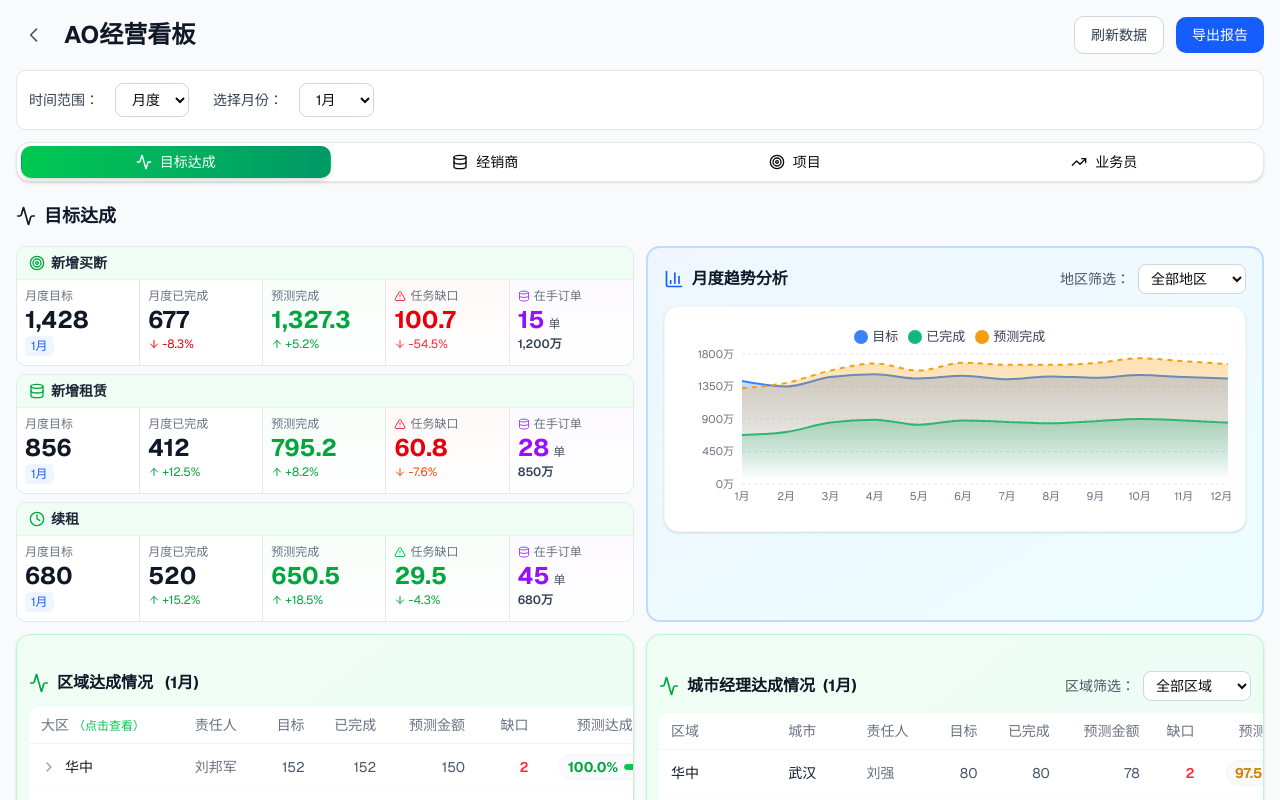
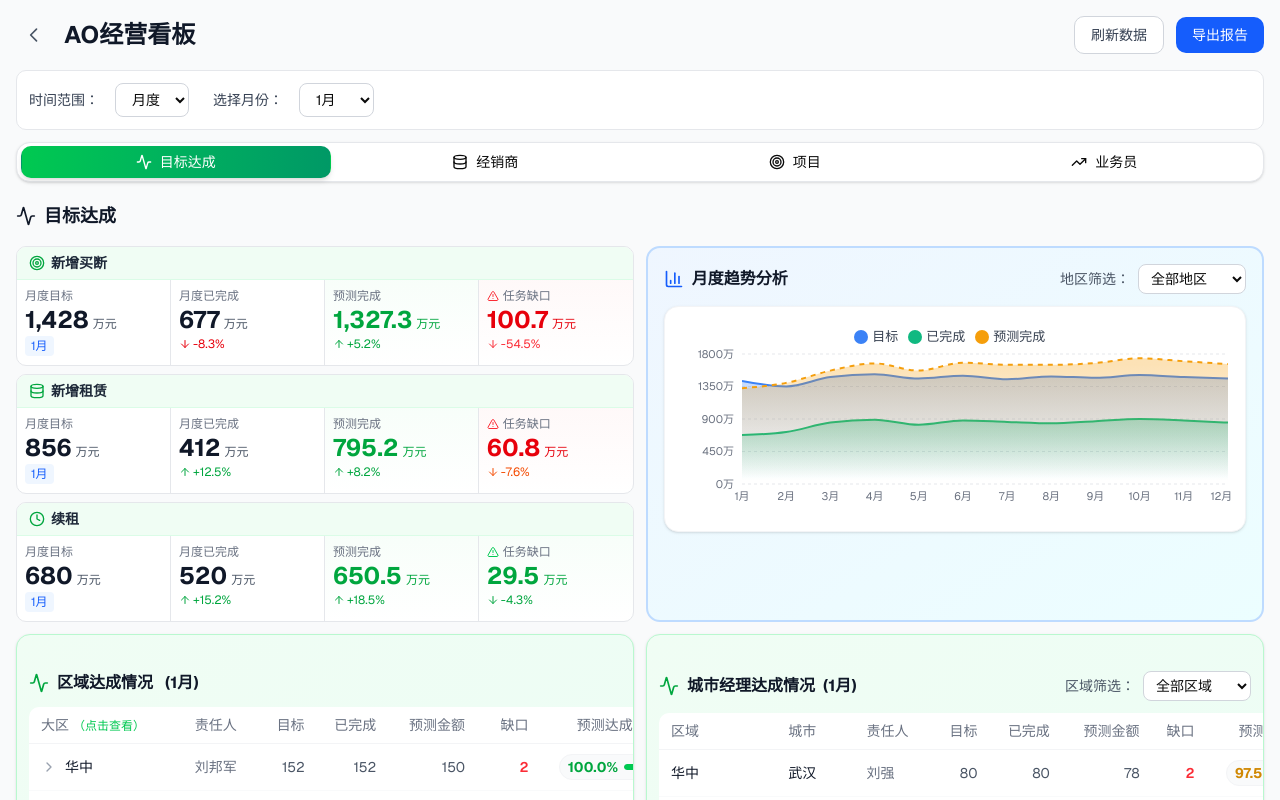
Before and after one commit to navylee1990/coze_jsc, a Next.js app: page /sales in a window 1280 px wide. Shown: the top 800 px of the page. Built offline with nearby package versions, Linux system fonts and the light colour scheme.

Commit message:
fix: 去除KPI指标中的在手订单并为目标添加万元单位

```diff
--- a/src/app/sales/page.tsx
+++ b/src/app/sales/page.tsx
@@ -786,7 +786,7 @@ export default function SalesDashboard() {
                   <span className="text-sm font-bold text-gray-800">新增买断</span>
                 </div>
               </div>
-              <div className="grid grid-cols-2 sm:grid-cols-5">
+              <div className="grid grid-cols-2 sm:grid-cols-4">
                 {/* 目标 */}
                 <div className="border-r border-b sm:border-b-0 border-gray-200 px-2 py-2">
                   <div className="flex items-center justify-between mb-1">
@@ -794,7 +794,10 @@ export default function SalesDashboard() {
                       <span>{timeRangeLabel}目标</span>
                     </div>
                   </div>
-                  <div className="text-2xl font-bold text-gray-900 leading-none">{currentRangeData.target.toLocaleString()}</div>
+                  <div className="flex items-baseline gap-1">
+                    <span className="text-2xl font-bold text-gray-900 leading-none">{currentRangeData.target.toLocaleString()}</span>
+                    <span className="text-xs text-gray-600">万元</span>
+                  </div>
                   <div className="text-xs text-blue-600 bg-blue-50 inline-block px-1.5 py-0.5 rounded mt-1">
                     {timeRange === 'month' ? `${selectedMonth}月` : timeRange === 'quarter' ? selectedQuarter : '2026'}
                   </div>
@@ -803,7 +806,10 @@ export default function SalesDashboard() {
                 {/* 已完成 */}
                 <div className="border-b sm:border-b-0 sm:border-r border-gray-200 px-2 py-2">
                   <div className="text-xs font-medium text-gray-500 mb-1">{timeRangeLabel}已完成</div>
-                  <div className="text-2xl font-bold text-gray-900 leading-none">{currentRangeData.completed.toLocaleString()}</div>
+                  <div className="flex items-baseline gap-1">
+                    <span className="text-2xl font-bold text-gray-900 leading-none">{currentRangeData.completed.toLocaleString()}</span>
+                    <span className="text-xs text-gray-600">万元</span>
+                  </div>
                   <div className="flex items-center gap-0.5 text-xs text-red-600 mt-1">
                     <ArrowDown className="w-3 h-3" />
                     <span>-8.3%</span>
@@ -811,9 +817,12 @@ export default function SalesDashboard() {
                 </div>
 
                 {/* 预测完成 */}
-                <div className="border-r border-gray-200 px-2 py-2 bg-gradient-to-b from-green-50/50 to-transparent">
+                <div className="border-b sm:border-b-0 sm:border-r border-gray-200 px-2 py-2 bg-gradient-to-b from-green-50/50 to-transparent">
                   <div className="text-xs font-medium text-gray-500 mb-1">预测完成</div>
-                  <div className="text-2xl font-bold text-green-600 leading-none">{currentRangeData.predicted.toLocaleString()}</div>
+                  <div className="flex items-baseline gap-1">
+                    <span className="text-2xl font-bold text-green-600 leading-none">{currentRangeData.predicted.toLocaleString()}</span>
+                    <span className="text-xs text-green-600">万元</span>
+                  </div>
                   <div className="flex items-center gap-0.5 text-xs text-green-600 mt-1">
                     <ArrowUp className="w-3 h-3" />
                     <span>+5.2%</span>
@@ -821,29 +830,19 @@ export default function SalesDashboard() {
                 </div>
 
                 {/* 任务缺口 */}
-                <div className="border-r border-gray-200 px-2 py-2 bg-gradient-to-b from-red-50/50 to-transparent">
+                <div className="px-2 py-2 bg-gradient-to-b from-red-50/50 to-transparent">
                   <div className="flex items-center gap-1 text-xs font-medium text-gray-500 mb-1">
                     <AlertTriangle className="w-3 h-3 text-red-500 flex-shrink-0" />
                     <span>任务缺口</span>
                   </div>
-                  <div className="text-2xl font-bold text-red-600 leading-none">{currentRangeData.gap.toLocaleString()}</div>
+                  <div className="flex items-baseline gap-1">
+                    <span className="text-2xl font-bold text-red-600 leading-none">{currentRangeData.gap.toLocaleString()}</span>
+                    <span className="text-xs text-red-600">万元</span>
+                  </div>
                   <div className="flex items-center gap-0.5 text-xs text-red-500 mt-1">
                     <ArrowDown className="w-3 h-3" />
                     <span>-54.5%</span>
                   </div>
-                </div>
-
-                {/* 在手订单 */}
-                <div className="px-2 py-2 bg-gradient-to-b from-purple-50/50 to-transparent">
-                  <div className="flex items-center gap-1 text-xs font-medium text-gray-500 mb-1">
-                    <Database className="w-3 h-3 text-purple-500 flex-shrink-0" />
-                    <span>在手订单</span>
-                  </div>
-                  <div className="flex items-baseline gap-1">
-                    <span className="text-2xl font-bold text-purple-600 leading-none">15</span>
-                    <span className="text-xs text-gray-600">单</span>
-                  </div>
-                  <div className="text-xs text-gray-700 font-semibold mt-1">1,200万</div>
                 </div>
               </div>
             </div>
@@ -856,7 +855,7 @@ export default function SalesDashboard() {
                   <span className="text-sm font-bold text-gray-800">新增租赁</span>
                 </div>
               </div>
-              <div className="grid grid-cols-2 sm:grid-cols-5">
+              <div className="grid grid-cols-2 sm:grid-cols-4">
                 {/* 目标 */}
                 <div className="border-r border-b sm:border-b-0 border-gray-200 px-2 py-2">
                   <div className="flex items-center justify-between mb-1">
@@ -864,7 +863,10 @@ export default function SalesDashboard() {
                       <span>{timeRangeLabel}目标</span>
                     </div>
                   </div>
-                  <div className="text-2xl font-bold text-gray-900 leading-none">{leaseTimeRangeData[timeRange as keyof typeof leaseTimeRangeData].target.toLocaleString()}</div>
+                  <div className="flex items-baseline gap-1">
+                    <span className="text-2xl font-bold text-gray-900 leading-none">{leaseTimeRangeData[timeRange as keyof typeof leaseTimeRangeData].target.toLocaleString()}</span>
+                    <span className="text-xs text-gray-600">万元</span>
+                  </div>
                   <div className="text-xs text-blue-600 bg-blue-50 inline-block px-1.5 py-0.5 rounded mt-1">
                     {timeRange === 'month' ? `${selectedMonth}月` : timeRange === 'quarter' ? selectedQuarter : '2026'}
                   </div>
@@ -873,7 +875,10 @@ export default function SalesDashboard() {
                 {/* 已完成 */}
                 <div className="border-b sm:border-b-0 sm:border-r border-gray-200 px-2 py-2">
                   <div className="text-xs font-medium text-gray-500 mb-1">{timeRangeLabel}已完成</div>
-                  <div className="text-2xl font-bold text-gray-900 leading-none">{leaseTimeRangeData[timeRange as keyof typeof leaseTimeRangeData].completed.toLocaleString()}</div>
+                  <div className="flex items-baseline gap-1">
+                    <span className="text-2xl font-bold text-gray-900 leading-none">{leaseTimeRangeData[timeRange as keyof typeof leaseTimeRangeData].completed.toLocaleString()}</span>
+                    <span className="text-xs text-gray-600">万元</span>
+                  </div>
                   <div className="flex items-center gap-0.5 text-xs text-green-600 mt-1">
                     <ArrowUp className="w-3 h-3" />
                     <span>+12.5%</span>
@@ -881,9 +886,12 @@ export default function SalesDashboard() {
                 </div>
 
                 {/* 预测完成 */}
-                <div className="border-r border-gray-200 px-2 py-2 bg-gradient-to-b from-green-50/50 to-transparent">
+                <div className="border-b sm:border-b-0 sm:border-r border-gray-200 px-2 py-2 bg-gradient-to-b from-green-50/50 to-transparent">
                   <div className="text-xs font-medium text-gray-500 mb-1">预测完成</div>
-                  <div className="text-2xl font-bold text-green-600 leading-none">{leaseTimeRangeData[timeRange as keyof typeof leaseTimeRangeData].predicted.toLocaleString()}</div>
+                  <div className="flex items-baseline gap-1">
+                    <span className="text-2xl font-bold text-green-600 leading-none">{leaseTimeRangeData[timeRange as keyof typeof leaseTimeRangeData].predicted.toLocaleString()}</span>
+                    <span className="text-xs text-green-600">万元</span>
+                  </div>
                   <div className="flex items-center gap-0.5 text-xs text-green-600 mt-1">
                     <ArrowUp className="w-3 h-3" />
                     <span>+8.2%</span>
@@ -891,29 +899,19 @@ export default function SalesDashboard() {
                 </div>
 
                 {/* 任务缺口 */}
-                <div className="border-r border-gray-200 px-2 py-2 bg-gradient-to-b from-red-50/50 to-transparent">
+                <div className="px-2 py-2 bg-gradient-to-b from-red-50/50 to-transparent">
                   <div className="flex items-center gap-1 text-xs font-medium text-gray-500 mb-1">
                     <AlertTriangle className="w-3 h-3 text-red-500 flex-shrink-0" />
                     <span>任务缺口</span>
                   </div>
-                  <div className="text-2xl font-bold text-red-600 leading-none">{leaseTimeRangeData[timeRange as keyof typeof leaseTimeRangeData].gap.toLocaleString()}</div>
+                  <div className="flex items-baseline gap-1">
+                    <span className="text-2xl font-bold text-red-600 leading-none">{leaseTimeRangeData[timeRange as keyof typeof leaseTimeRangeData].gap.toLocaleString()}</span>
+                    <span className="text-xs text-red-600">万元</span>
+                  </div>
                   <div className="flex items-center gap-0.5 text-xs text-orange-600 mt-1">
                     <ArrowDown className="w-3 h-3" />
                     <span>-7.6%</span>
                   </div>
-                </div>
-
-                {/* 在手订单 */}
-                <div className="px-2 py-2 bg-gradient-to-b from-purple-50/50 to-transparent">
-                  <div className="flex items-center gap-1 text-xs font-medium text-gray-500 mb-1">
-                    <Database className="w-3 h-3 text-purple-500 flex-shrink-0" />
-                    <span>在手订单</span>
-                  </div>
-                  <div className="flex items-baseline gap-1">
-                    <span className="text-2xl font-bold text-purple-600 leading-none">{leaseKPI.orders}</span>
-                    <span className="text-xs text-gray-600">单</span>
-                  </div>
-                  <div className="text-xs text-gray-700 font-semibold mt-1">{leaseKPI.ordersAmount}万</div>
                 </div>
               </div>
             </div>
@@ -926,7 +924,7 @@ export default function SalesDashboard() {
                   <span className="text-sm font-bold text-gray-800">续租</span>
                 </div>
               </div>
-              <div className="grid grid-cols-2 sm:grid-cols-5">
+              <div className="grid grid-cols-2 sm:grid-cols-4">
                 {/* 目标 */}
                 <div className="border-r border-b sm:border-b-0 border-gray-200 px-2 py-2">
                   <div className="flex items-center justify-between mb-1">
@@ -934,7 +932,10 @@ export default function SalesDashboard() {
                       <span>{timeRangeLabel}目标</span>
                     </div>
                   </div>
-                  <div className="text-2xl font-bold text-gray-900 leading-none">{renewalTimeRangeData[timeRange as keyof typeof renewalTimeRangeData].target.toLocaleString()}</div>
+                  <div className="flex items-baseline gap-1">
+                    <span className="text-2xl font-bold text-gray-900 leading-none">{renewalTimeRangeData[timeRange as keyof typeof renewalTimeRangeData].target.toLocaleString()}</span>
+                    <span className="text-xs text-gray-600">万元</span>
+                  </div>
                   <div className="text-xs text-blue-600 bg-blue-50 inline-block px-1.5 py-0.5 rounded mt-1">
                     {timeRange === 'month' ? `${selectedMonth}月` : timeRange === 'quarter' ? selectedQuarter : '2026'}
                   </div>
@@ -943,7 +944,10 @@ export default function SalesDashboard() {
                 {/* 已完成 */}
                 <div className="border-b sm:border-b-0 sm:border-r border-gray-200 px-2 py-2">
                   <div className="text-xs font-medium text-gray-500 mb-1">{timeRangeLabel}已完成</div>
-                  <div className="text-2xl font-bold text-gray-900 leading-none">{renewalTimeRangeData[timeRange as keyof typeof renewalTimeRangeData].completed.toLocaleString()}</div>
+                  <div className="flex items-baseline gap-1">
+                    <span className="text-2xl font-bold text-gray-900 leading-none">{renewalTimeRangeData[timeRange as keyof typeof renewalTimeRangeData].completed.toLocaleString()}</span>
+                    <span className="text-xs text-gray-600">万元</span>
+                  </div>
                   <div className="flex items-center gap-0.5 text-xs text-green-600 mt-1">
                     <ArrowUp className="w-3 h-3" />
                     <span>+15.2%</span>
@@ -951,9 +955,12 @@ export default function SalesDashboard() {
                 </div>
 
                 {/* 预测完成 */}
-                <div className="border-r border-gray-200 px-2 py-2 bg-gradient-to-b from-green-50/50 to-transparent">
+                <div className="border-b sm:border-b-0 sm:border-r border-gray-200 px-2 py-2 bg-gradient-to-b from-green-50/50 to-transparent">
                   <div className="text-xs font-medium text-gray-500 mb-1">预测完成</div>
-                  <div className="text-2xl font-bold text-green-600 leading-none">{renewalTimeRangeData[timeRange as keyof typeof renewalTimeRangeData].predicted.toLocaleString()}</div>
+                  <div className="flex items-baseline gap-1">
+                    <span className="text-2xl font-bold text-green-600 leading-none">{renewalTimeRangeData[timeRange as keyof typeof renewalTimeRangeData].predicted.toLocaleString()}</span>
+                    <span className="text-xs text-green-600">万元</span>
+                  </div>
                   <div className="flex items-center gap-0.5 text-xs text-green-600 mt-1">
                     <ArrowUp className="w-3 h-3" />
                     <span>+18.5%</span>
@@ -961,29 +968,19 @@ export default function SalesDashboard() {
                 </div>
 
                 {/* 任务缺口 */}
-                <div className="border-r border-gray-200 px-2 py-2 bg-gradient-to-b from-green-50/50 to-transparent">
+                <div className="px-2 py-2 bg-gradient-to-b from-green-50/50 to-transparent">
                   <div className="flex items-center gap-1 text-xs font-medium text-gray-500 mb-1">
                     <AlertTriangle className="w-3 h-3 text-green-500 flex-shrink-0" />
                     <span>任务缺口</span>
                   </div>
-                  <div className="text-2xl font-bold text-green-600 leading-none">{renewalTimeRangeData[timeRange as keyof typeof renewalTimeRangeData].gap.toLocaleString()}</div>
+                  <div className="flex items-baseline gap-1">
+                    <span className="text-2xl font-bold text-green-600 leading-none">{renewalTimeRangeData[timeRange as keyof typeof renewalTimeRangeData].gap.toLocaleString()}</span>
+                    <span className="text-xs text-green-600">万元</span>
+                  </div>
                   <div className="flex items-center gap-0.5 text-xs text-green-600 mt-1">
                     <ArrowDown className="w-3 h-3" />
                     <span>-4.3%</span>
                   </div>
-                </div>
-
-                {/* 在手订单 */}
-                <div className="px-2 py-2 bg-gradient-to-b from-purple-50/50 to-transparent">
-                  <div className="flex items-center gap-1 text-xs font-medium text-gray-500 mb-1">
-                    <Database className="w-3 h-3 text-purple-500 flex-shrink-0" />
-                    <span>在手订单</span>
-                  </div>
-                  <div className="flex items-baseline gap-1">
-                    <span className="text-2xl font-bold text-purple-600 leading-none">{renewalKPI.orders}</span>
-                    <span className="text-xs text-gray-600">单</span>
-                  </div>
-                  <div className="text-xs text-gray-700 font-semibold mt-1">{renewalKPI.ordersAmount}万</div>
                 </div>
               </div>
             </div>
```
